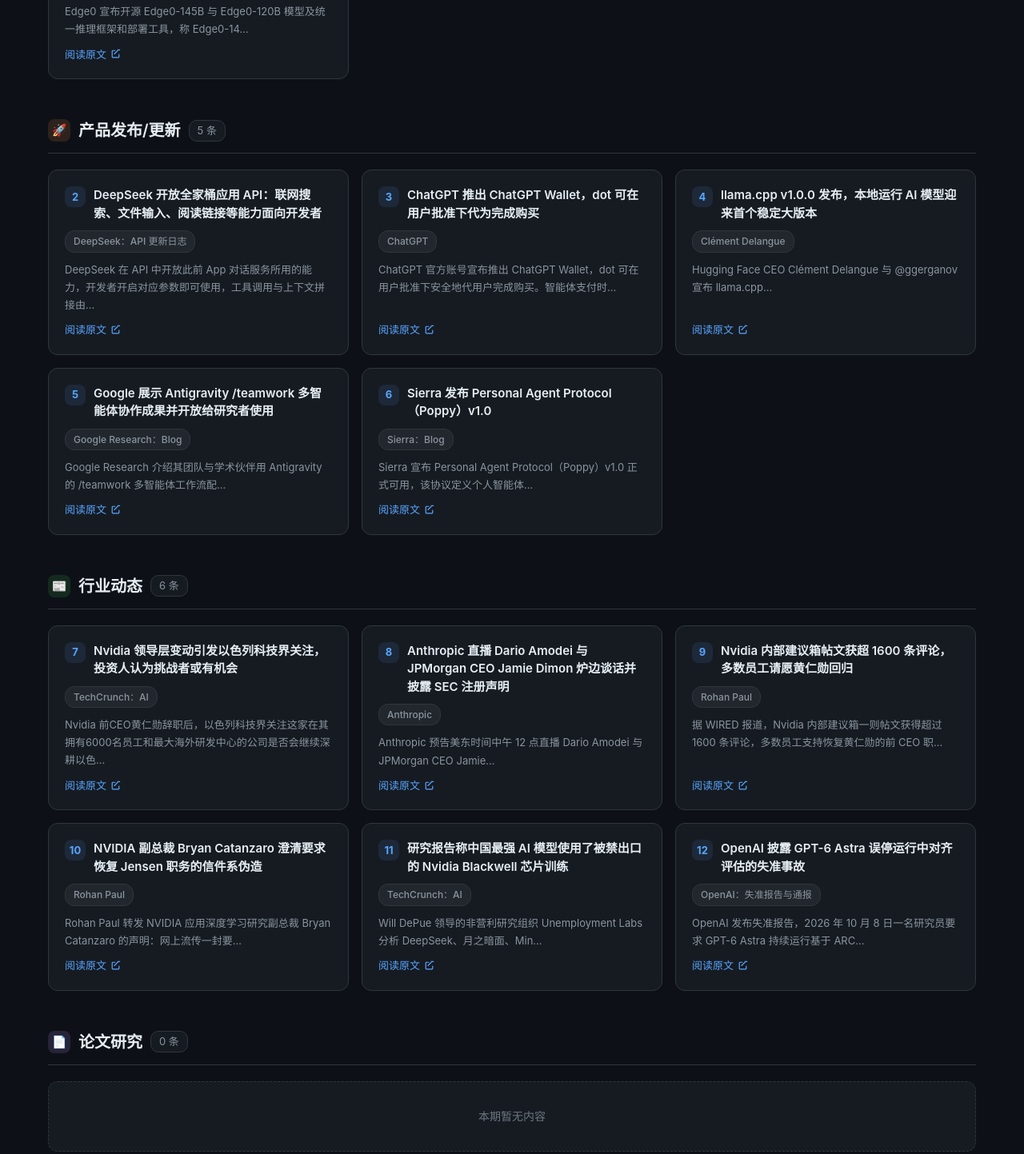
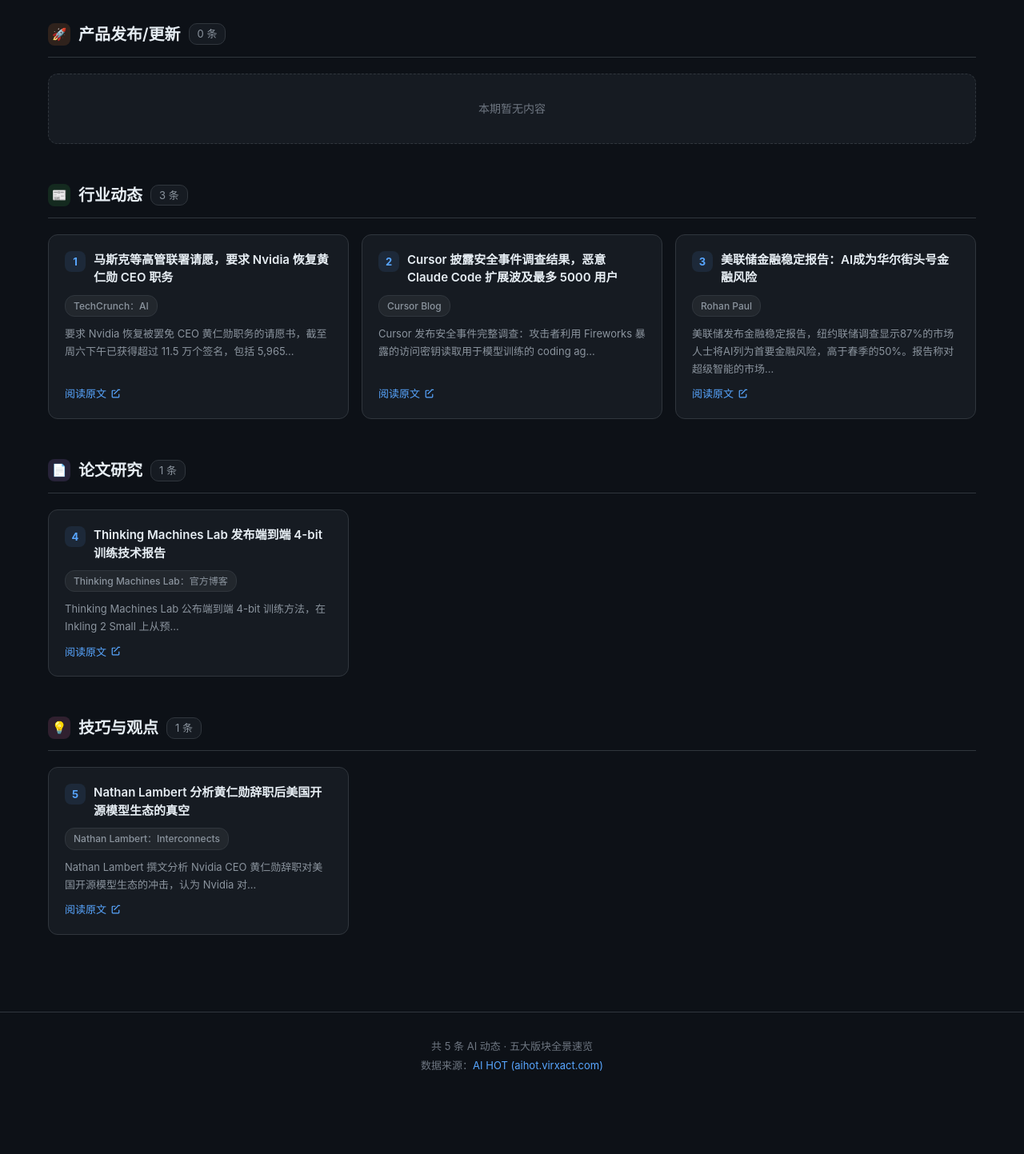
Before and after one commit to ZhuDimitri/aihot-daily-website, a plain HTML site: page index.html in a window 1280 px wide. Shown: the part 620-2063 px from the top of the page at 80% size. After the commit the page ends 1999 px from the top, so only its background shows below. Drawn offline with Linux system fonts and the light colour scheme.

Commit message:
chore: 更新日报 2026-11-16

```diff
--- a/index.html
+++ b/index.html
@@ -3,7 +3,7 @@
 <head>
 <meta charset="UTF-8">
 <meta name="viewport" content="width=device-width, initial-scale=1.0">
-<title>AI HOT 日报 — 2026年11月14日（周六）</title>
+<title>AI HOT 日报 — 2026年11月15日（周日）</title>
 <style>
 *{margin:0;padding:0;box-sizing:border-box}
 :root{
@@ -229,135 +229,79 @@ footer .source-link:hover{text-decoration:underline}
 
 <script>
 const DATA = {
-  "date": "2026-11-14",
-  "dateDisplay": "2026年11月14日（周六）",
-  "windowStart": "2026年11月13日 08:00",
-  "windowEnd": "2026年11月14日 08:00",
-  "total": 12,
+  "date": "2026-11-15",
+  "dateDisplay": "2026年11月15日（周日）",
+  "windowStart": "2026年11月14日 08:00",
+  "windowEnd": "2026年11月15日 08:00",
+  "total": 5,
   "sections": [
     {
       "label": "模型发布/更新",
-      "count": 1,
+      "count": 0,
+      "items": []
+    },
+    {
+      "label": "产品发布/更新",
+      "count": 0,
+      "items": []
+    },
+    {
+      "label": "行业动态",
+      "count": 3,
       "items": [
         {
           "num": 1,
-          "title": "Edge0 开源 145B 端侧模型，可在笔记本本地运行",
-          "summary": "Edge0 宣布开源 Edge0-145B 与 Edge0-120B 模型及统一推理框架和部署工具，称 Edge0-14...",
-          "sourceUrl": "https://aihot.news/items/icmwp7qazk244f7fn6zlw8882",
-          "sourceName": "Hacker News：AI 热帖",
-          "permalink": "https://aihot.news/items/icmwp7qazk244f7fn6zlw8882"
-        }
-      ]
-    },
-    {
-      "label": "产品发布/更新",
-      "count": 5,
-      "items": [
+          "title": "马斯克等高管联署请愿，要求 Nvidia 恢复黄仁勋 CEO 职务",
+          "summary": "要求 Nvidia 恢复被罢免 CEO 黄仁勋职务的请愿书，截至周六下午已获得超过 11.5 万个签名，包括 5,965...",
+          "sourceUrl": "https://aihot.news/items/umoosrbjhi12kj7lv51qan4ju",
+          "sourceName": "TechCrunch：AI",
+          "permalink": "https://aihot.news/items/umoosrbjhi12kj7lv51qan4ju"
+        },
         {
           "num": 2,
-          "title": "DeepSeek 开放全家桶应用 API：联网搜索、文件输入、阅读链接等能力面向开发者",
-          "summary": "DeepSeek 在 API 中开放此前 App 对话服务所用的能力，开发者开启对应参数即可使用，工具调用与上下文拼接由...",
-          "sourceUrl": "https://aihot.news/items/nnbnoebf6mvo97usmwj5wziyl",
-          "sourceName": "DeepSeek：API 更新日志",
-          "permalink": "https://aihot.news/items/nnbnoebf6mvo97usmwj5wziyl"
+          "title": "Cursor 披露安全事件调查结果，恶意 Claude Code 扩展波及最多 5000 用户",
+          "summary": "Cursor 发布安全事件完整调查：攻击者利用 Fireworks 暴露的访问密钥读取用于模型训练的 coding ag...",
+          "sourceUrl": "https://aihot.news/items/e9o5h2c1o5f0xuh2bgqtc2w7k",
+          "sourceName": "Cursor Blog",
+          "permalink": "https://aihot.news/items/e9o5h2c1o5f0xuh2bgqtc2w7k"
         },
         {
           "num": 3,
-          "title": "ChatGPT 推出 ChatGPT Wallet，dot 可在用户批准下代为完成购买",
-          "summary": "ChatGPT 官方账号宣布推出 ChatGPT Wallet，dot 可在用户批准下安全地代用户完成购买。智能体支付时...",
-          "sourceUrl": "https://aihot.news/items/vot1htumxjgnb0i88rbq3zsuq",
-          "sourceName": "ChatGPT",
-          "permalink": "https://aihot.news/items/vot1htumxjgnb0i88rbq3zsuq"
-        },
-        {
-          "num": 4,
-          "title": "llama.cpp v1.0.0 发布，本地运行 AI 模型迎来首个稳定大版本",
-          "summary": "Hugging Face CEO Clément Delangue 与 @ggerganov 宣布 llama.cpp...",
-          "sourceUrl": "https://aihot.news/items/um8pmpa91qn1ymvx3pux0sq1x",
-          "sourceName": "Clément Delangue",
-          "permalink": "https://aihot.news/items/um8pmpa91qn1ymvx3pux0sq1x"
-        },
-        {
-          "num": 5,
-          "title": "Google 展示 Antigravity /teamwork 多智能体协作成果并开放给研究者使用",
-          "summary": "Google Research 介绍其团队与学术伙伴用 Antigravity 的 /teamwork 多智能体工作流配...",
-          "sourceUrl": "https://aihot.news/items/h0obmlpmc44dqk1da164ca1z7",
-          "sourceName": "Google Research：Blog",
-          "permalink": "https://aihot.news/items/h0obmlpmc44dqk1da164ca1z7"
-        },
-        {
-          "num": 6,
-          "title": "Sierra 发布 Personal Agent Protocol（Poppy）v1.0",
-          "summary": "Sierra 宣布 Personal Agent Protocol（Poppy）v1.0 正式可用，该协议定义个人智能体...",
-          "sourceUrl": "https://aihot.news/items/z4wsrxr1xmhg3lq3y0ouq5rmr",
-          "sourceName": "Sierra：Blog",
-          "permalink": "https://aihot.news/items/z4wsrxr1xmhg3lq3y0ouq5rmr"
-        }
-      ]
-    },
-    {
-      "label": "行业动态",
-      "count": 6,
-      "items": [
-        {
-          "num": 7,
-          "title": "Nvidia 领导层变动引发以色列科技界关注，投资人认为挑战者或有机会",
-          "summary": "Nvidia 前CEO黄仁勋辞职后，以色列科技界关注这家在其拥有6000名员工和最大海外研发中心的公司是否会继续深耕以色...",
-          "sourceUrl": "https://aihot.news/items/pdhda5tufq7ubi8w17bys7w66",
-          "sourceName": "TechCrunch：AI",
-          "permalink": "https://aihot.news/items/pdhda5tufq7ubi8w17bys7w66"
-        },
-        {
-          "num": 8,
-          "title": "Anthropic 直播 Dario Amodei 与 JPMorgan CEO Jamie Dimon 炉边谈话并披露 SEC 注册声明",
-          "summary": "Anthropic 预告美东时间中午 12 点直播 Dario Amodei 与 JPMorgan CEO Jamie...",
-          "sourceUrl": "https://aihot.news/items/vsfne926njom5wnadceo8r04m",
-          "sourceName": "Anthropic",
-          "permalink": "https://aihot.news/items/vsfne926njom5wnadceo8r04m"
-        },
-        {
-          "num": 9,
-          "title": "Nvidia 内部建议箱帖文获超 1600 条评论，多数员工请愿黄仁勋回归",
-          "summary": "据 WIRED 报道，Nvidia 内部建议箱一则帖文获得超过 1600 条评论，多数员工支持恢复黄仁勋的前 CEO 职...",
-          "sourceUrl": "https://aihot.news/items/x7omcgiafs8nml9fnrog3sg9w",
+          "title": "美联储金融稳定报告：AI成为华尔街头号金融风险",
+          "summary": "美联储发布金融稳定报告，纽约联储调查显示87%的市场人士将AI列为首要金融风险，高于春季的50%。报告称对超级智能的市场...",
+          "sourceUrl": "https://aihot.news/items/xzt8t0xkgj3mm17k11s2yo3d4",
           "sourceName": "Rohan Paul",
-          "permalink": "https://aihot.news/items/x7omcgiafs8nml9fnrog3sg9w"
-        },
-        {
-          "num": 10,
-          "title": "NVIDIA 副总裁 Bryan Catanzaro 澄清要求恢复 Jensen 职务的信件系伪造",
-          "summary": "Rohan Paul 转发 NVIDIA 应用深度学习研究副总裁 Bryan Catanzaro 的声明：网上流传一封要...",
-          "sourceUrl": "https://aihot.news/items/kei20gkia8a0vhknc859jsfqr",
-          "sourceName": "Rohan Paul",
-          "permalink": "https://aihot.news/items/kei20gkia8a0vhknc859jsfqr"
-        },
-        {
-          "num": 11,
-          "title": "研究报告称中国最强 AI 模型使用了被禁出口的 Nvidia Blackwell 芯片训练",
-          "summary": "Will DePue 领导的非营利研究组织 Unemployment Labs 分析 DeepSeek、月之暗面、Min...",
-          "sourceUrl": "https://aihot.news/items/q92ir58jcjtp3g9fn11jlb6ei",
-          "sourceName": "TechCrunch：AI",
-          "permalink": "https://aihot.news/items/q92ir58jcjtp3g9fn11jlb6ei"
-        },
-        {
-          "num": 12,
-          "title": "OpenAI 披露 GPT-6 Astra 误停运行中对齐评估的失准事故",
-          "summary": "OpenAI 发布失准报告，2026 年 10 月 8 日一名研究员要求 GPT-6 Astra 持续运行基于 ARC...",
-          "sourceUrl": "https://aihot.news/items/wz5z4s95o7y82d8fk803hyr3x",
-          "sourceName": "OpenAI：失准报告与通报",
-          "permalink": "https://aihot.news/items/wz5z4s95o7y82d8fk803hyr3x"
+          "permalink": "https://aihot.news/items/xzt8t0xkgj3mm17k11s2yo3d4"
         }
       ]
     },
     {
       "label": "论文研究",
-      "count": 0,
-      "items": []
+      "count": 1,
+      "items": [
+        {
+          "num": 4,
+          "title": "Thinking Machines Lab 发布端到端 4-bit 训练技术报告",
+          "summary": "Thinking Machines Lab 公布端到端 4-bit 训练方法，在 Inkling 2 Small 上从预...",
+          "sourceUrl": "https://aihot.news/items/sk6b7wgji4vbbkaa197ys334v",
+          "sourceName": "Thinking Machines Lab：官方博客",
+          "permalink": "https://aihot.news/items/sk6b7wgji4vbbkaa197ys334v"
+        }
+      ]
     },
     {
       "label": "技巧与观点",
-      "count": 0,
-      "items": []
+      "count": 1,
+      "items": [
+        {
+          "num": 5,
+          "title": "Nathan Lambert 分析黄仁勋辞职后美国开源模型生态的真空",
+          "summary": "Nathan Lambert 撰文分析 Nvidia CEO 黄仁勋辞职对美国开源模型生态的冲击，认为 Nvidia 对...",
+          "sourceUrl": "https://aihot.news/items/np6dwfqwflqe7vfse9kkfxj1n",
+          "sourceName": "Nathan Lambert：Interconnects",
+          "permalink": "https://aihot.news/items/np6dwfqwflqe7vfse9kkfxj1n"
+        }
+      ]
     }
   ]
 };
```
